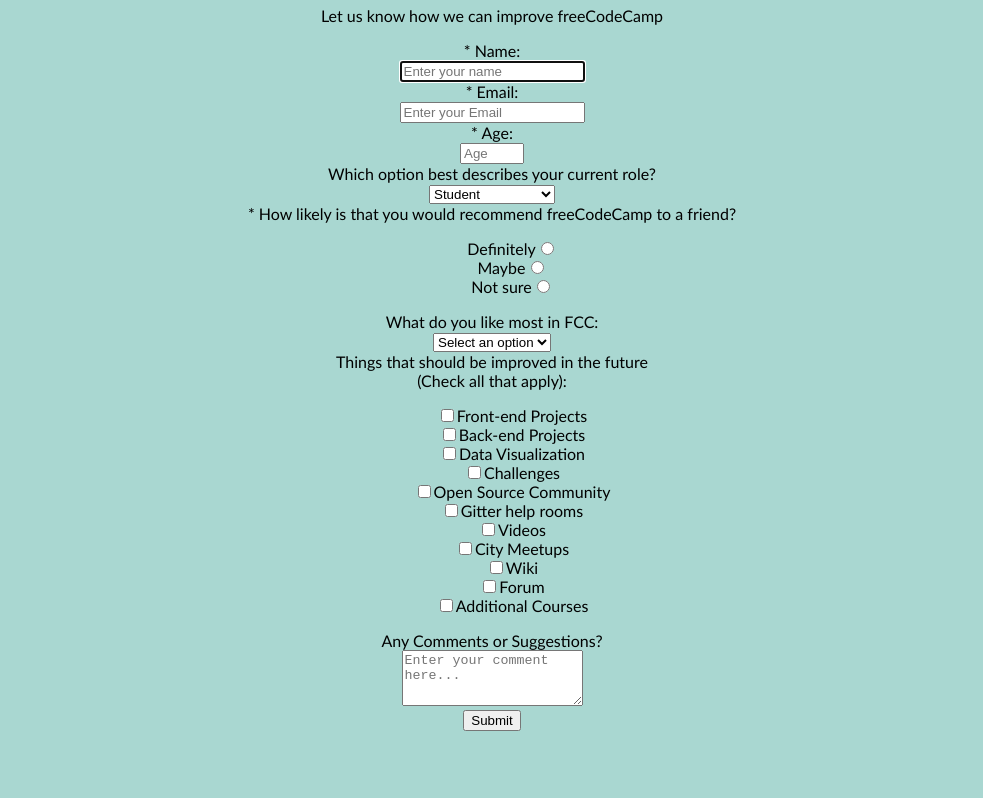
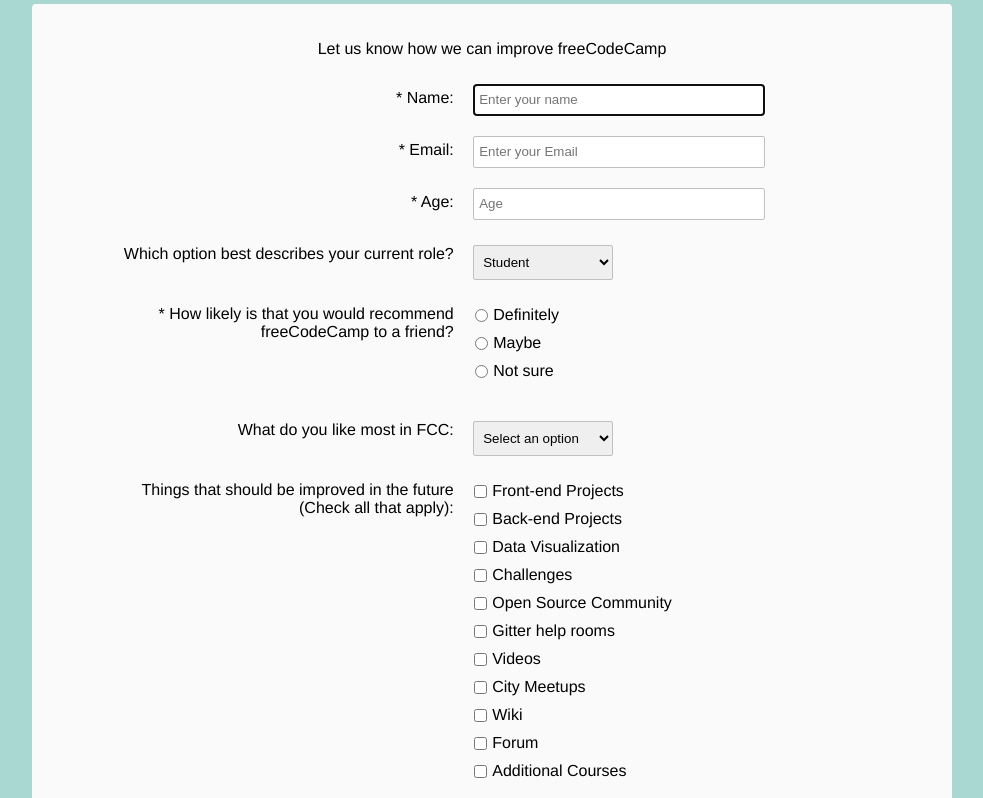
Before and after one commit to hadissulejmani/freecodecamp-projects, a plain HTML site: page survey-form/index.html in a window 1280 px wide. Shown: the part 76-874 px from the top of the page, without its empty margins (148-1131 px from the left). Before the commit the page ends 815 px from the top, so only its background shows below. Drawn offline with Linux system fonts and the light colour scheme.

Commit message:
Update main.css

```diff
--- a/survey-form/main.css
+++ b/survey-form/main.css
@@ -1,16 +1,115 @@
 
-html, body{
-    font-family: "Trebuchet MS", Helvetica, sans-serif;
-    text-align: center;
-    background-color: #a9d7d1;
+
+html,
+body {
+  background-color: #a9d7d1;
+  text-align: center;
+  font-family: 'Raleway', Helvetica, sans-serif;
+  min-width: 320px;
 }
-#main{
-    background-color: #fff;
-    border-radius: 5px;
-    max-width: 66%;
-    margin-left: auto;
-    margin-right: auto;
+
+header {
+  font-size: 2em;
+  font-weight: bold;
+  margin: 20px;
 }
-#title{
 
+#form-outer {
+  background-color: rgb(250, 250, 250);
+  margin: 0 auto;
+  border-radius: 4px;
+  width: 75%;
+  max-width: 900px;
+  padding: 10px;
+  padding-top: 20px;
 }
+
+.labels {
+  display: inline-block;
+  text-align: right;
+  width: 40%;
+  padding: 5px;
+  vertical-align: top;
+  margin-top: 10px;
+}
+
+.rightTab {
+  display: inline-block;
+  text-align: left;
+  width: 48%;
+  vertical-align: middle;
+}
+
+.input-field {
+  height: 20px;
+  width: 280px;
+  padding: 5px;
+  margin: 10px;
+  border: 1px solid #c0c0c0;
+  border-radius: 2px;
+}
+
+#userAge {
+  width: 40px;
+}
+
+.userRatings,
+input[type="checkbox"] {
+  float: left;
+  margin-right: 5px;
+}
+
+#submit {
+  background-color: #59ace0;
+  border-radius: 4px;
+  color: white;
+  font-size: 1em;
+  height: 40px;
+  width: 96px;
+  margin: 10px;
+  border: 0px solid;
+}
+
+.dropdown {
+  height: 35px;
+  width: 140px;
+  padding: 5px;
+  margin: 10px;
+  margin-top: 15px;
+  border: 1px solid #c0c0c0;
+  border-radius: 2px;
+}
+
+.radio, .checkbox {
+  position: relative;
+  left: -43px;
+  margin-left: 10px;
+  display: block;
+  padding-bottom: 10px;
+}
+
+@media screen and (max-width: 833px) {
+  .input-field {
+    width: 80%;
+  }
+  select {
+    width: 90%;
+  }
+}
+
+@media screen and (max-width: 520px) {
+  .labels {
+    width: 100%;
+    text-align: left;
+  }
+  .rightTab {
+    width: 80%;
+    float: left;
+  }
+  .input-field {
+    width: 100%;
+  }
+  select {
+    width: 100%;
+  }
+}
```
